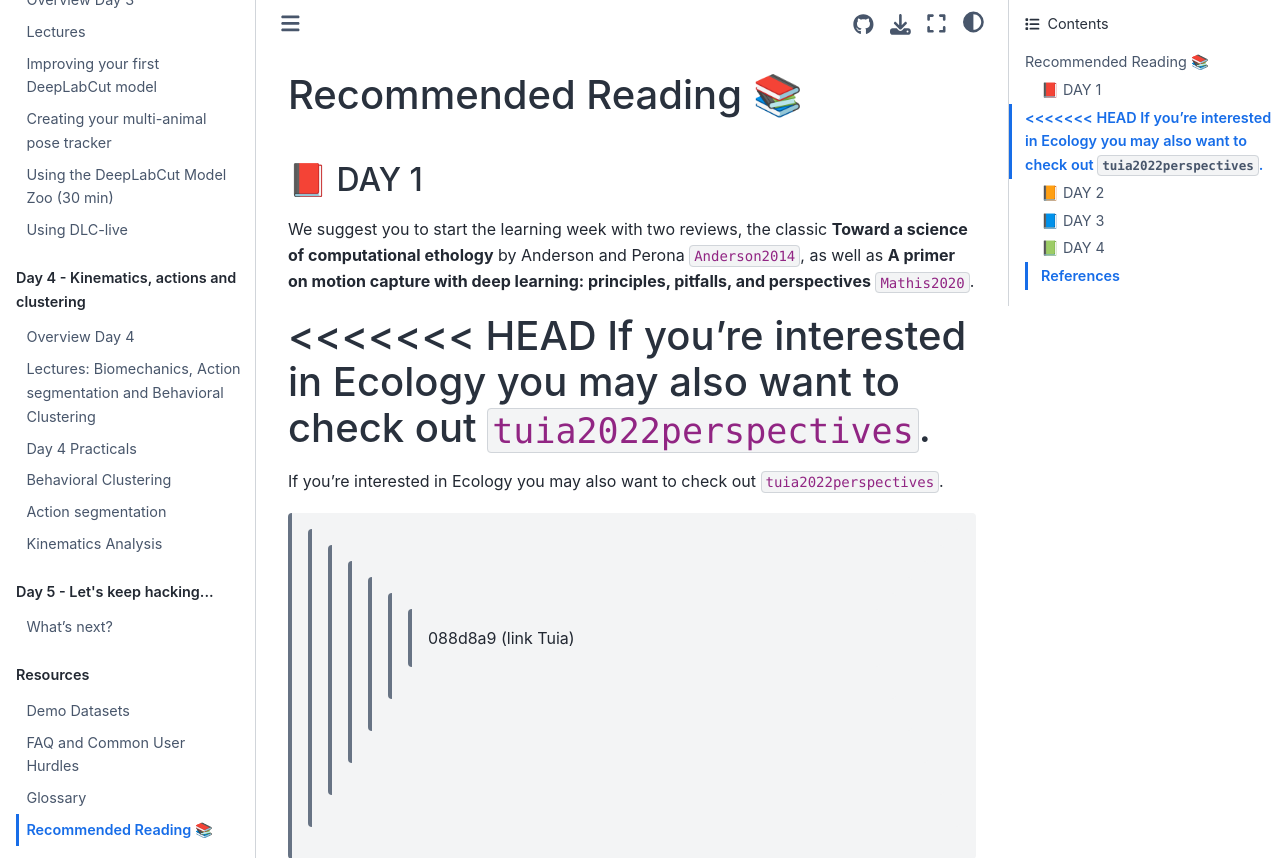
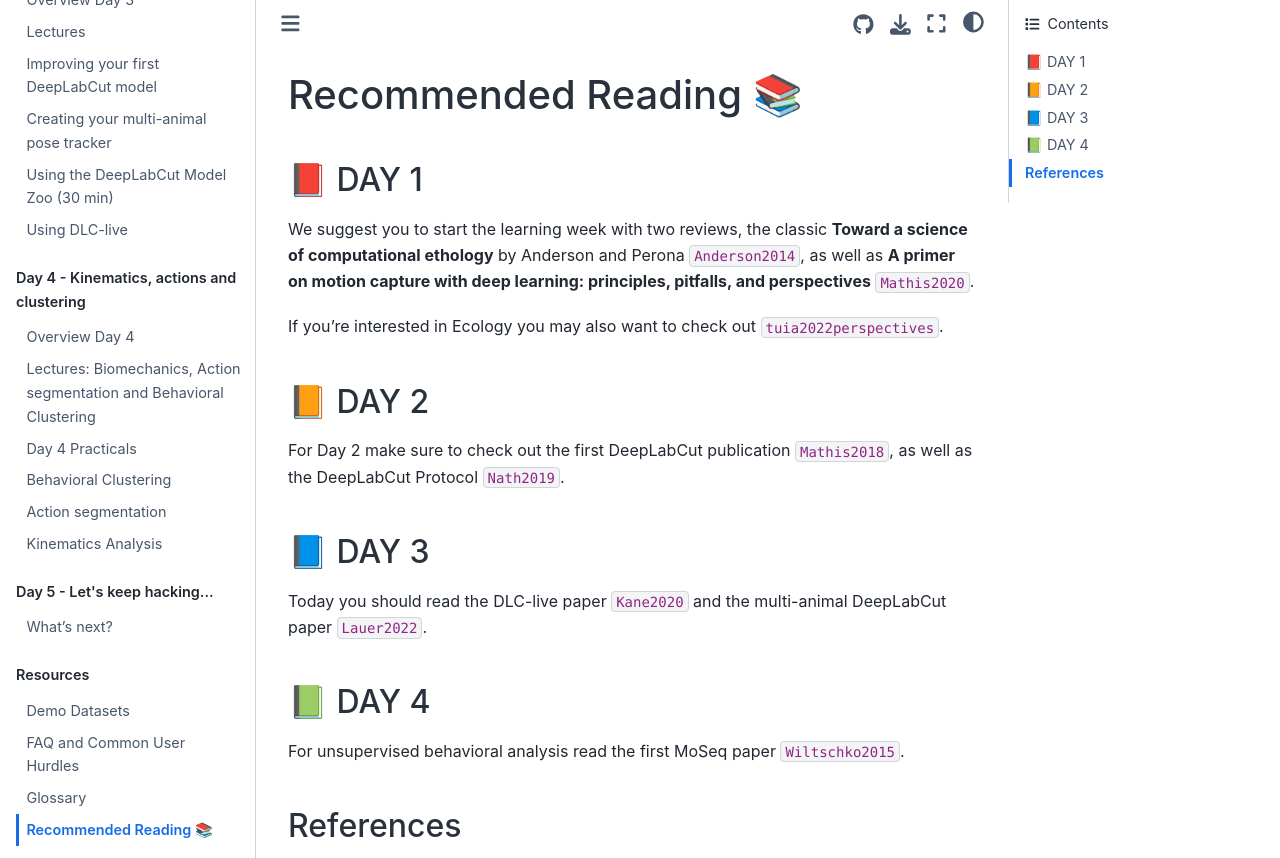
Before and after one commit to AlexEMG/DLC-Cajal-Course, a Jupyter Book: the page built from content/Recommended_reading.md, in a window 1280 px wide and 900 px high, cut to the strip 0-858 px from the top of the window. Built offline with Jupyter Book 1.0.4 settings and Sphinx 7.4.7 and the Sphinx Book theme 1.1.4, drawn with Linux system fonts in a browser that asks for light colours; cross-references to code outside the pages are shown as plain code.

Commit message:
Update Recommended_reading.md (#84)
typos

```diff
--- a/content/Recommended_reading.md
+++ b/content/Recommended_reading.md
@@ -4,11 +4,7 @@
 
 We suggest you to start the learning week with two reviews, the classic __Toward a science of computational ethology__ by Anderson and Perona {cite}`Anderson2014`, as well as __A primer on motion capture with deep learning: principles, pitfalls, and perspectives__ {cite}`Mathis2020`.
 
-<<<<<<< HEAD
 If you're interested in Ecology you may also want to check out {cite}`tuia2022perspectives`.
-=======
-If you're interested in Ecology you may also want to check out {cite}`tuia2022perspectives`.
->>>>>>> 088d8a9 (link Tuia)
 
 ## 📙 DAY 2
 
```
